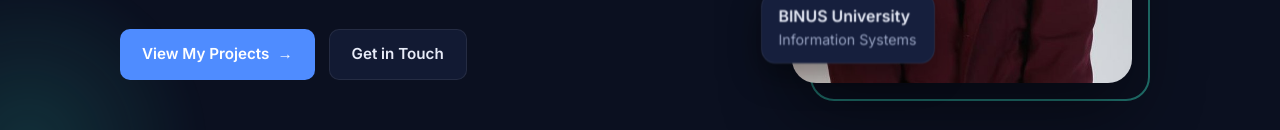
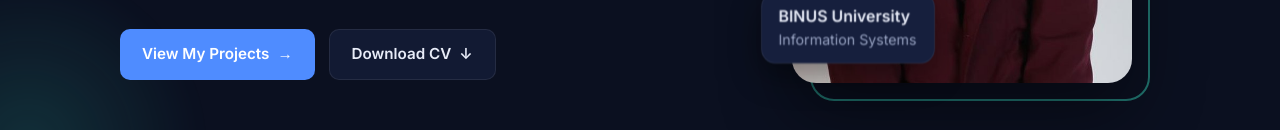
Before and after one commit to satriadhamma/Portofolio-Satria-Dhamma-Aristyo, a plain HTML site: page index.html in a window 1280 px wide. Shown: the part 507-637 px from the top of the page. Drawn offline with Linux system fonts and the light colour scheme.

Commit message:
Add files via upload

```diff
--- a/index.html
+++ b/index.html
@@ -250,8 +250,8 @@
         <p class="lead">Information Systems student at BINUS University, specializing in Cloud Computing. I enjoy building reliable systems, working with teams, and turning ideas into things people can actually use.</p>
         <div class="btns">
           <a href="#projects" class="btn btn-primary">View My Projects <span class="arrow">→</span></a>
-          <!-- Setelah CV jadi: ganti tombol di bawah menjadi <a href="cv.pdf" class="btn btn-ghost" target="_blank">Download CV</a> -->
-          <a href="#contact" class="btn btn-ghost">Get in Touch</a>
+          <!-- Untuk update CV: upload file baru dengan nama yang sama persis -->
+          <a href="CV-Satria-Dhamma-Aristyo.pdf" class="btn btn-ghost" target="_blank" rel="noopener">Download CV <span class="arrow">↓</span></a>
         </div>
       </div>
       <div class="photo-wrap reveal" id="photoWrap">
@@ -415,6 +415,7 @@
       <div class="btns">
         <a href="mailto:satriadhamma1234@gmail.com" class="btn btn-primary">Email Me <span class="arrow">→</span></a>
         <a href="https://www.linkedin.com/in/satria-dhamma-aristyo-362490326/" target="_blank" rel="noopener" class="btn btn-ghost">LinkedIn</a>
+        <a href="CV-Satria-Dhamma-Aristyo.pdf" target="_blank" rel="noopener" class="btn btn-ghost">Download CV</a>
         <!-- Tambahkan GitHub nanti: <a href="https://github.com/USERNAME" target="_blank" class="btn btn-ghost">GitHub</a> -->
       </div>
       <div class="contact-list">
```
Also changed, not shown: 1 other file.
